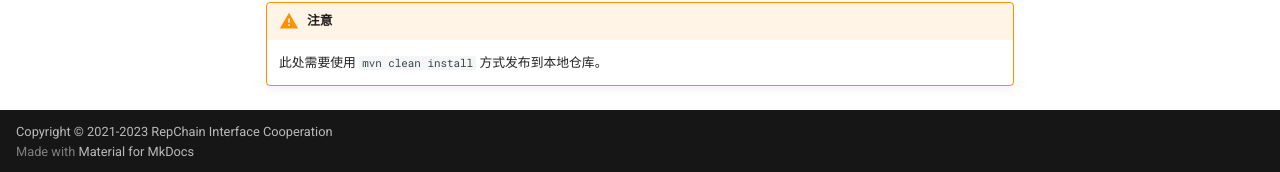
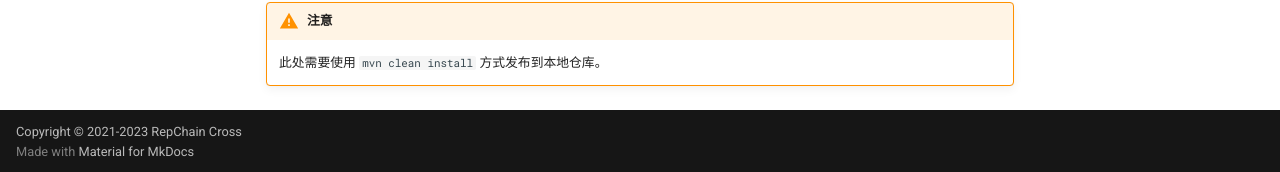
Before and after one commit to RepChain-Group/repchain-cross-doc, an MkDocs documentation site: the page built from docs/01.开始/02.准备工作.md, in a window 1280 px wide and 900 px high, scrolled down 793 px. Shown: the part 725-897 px from the top of the window. Built offline with MkDocs 1.6.1 and Material for MkDocs 9.7.7, drawn with Linux system fonts in a browser that asks for light colours; the version menu is left out.

Commit message:
feat: 修改copyright

```diff
--- a/mkdocs.yml
+++ b/mkdocs.yml
@@ -52,4 +52,4 @@ extra:
   version:
     provider: mike
 
-copyright: Copyright &copy; 2021-2023 RepChain Interface Cooperation
+copyright: Copyright &copy; 2021-2023 RepChain Cross
```
